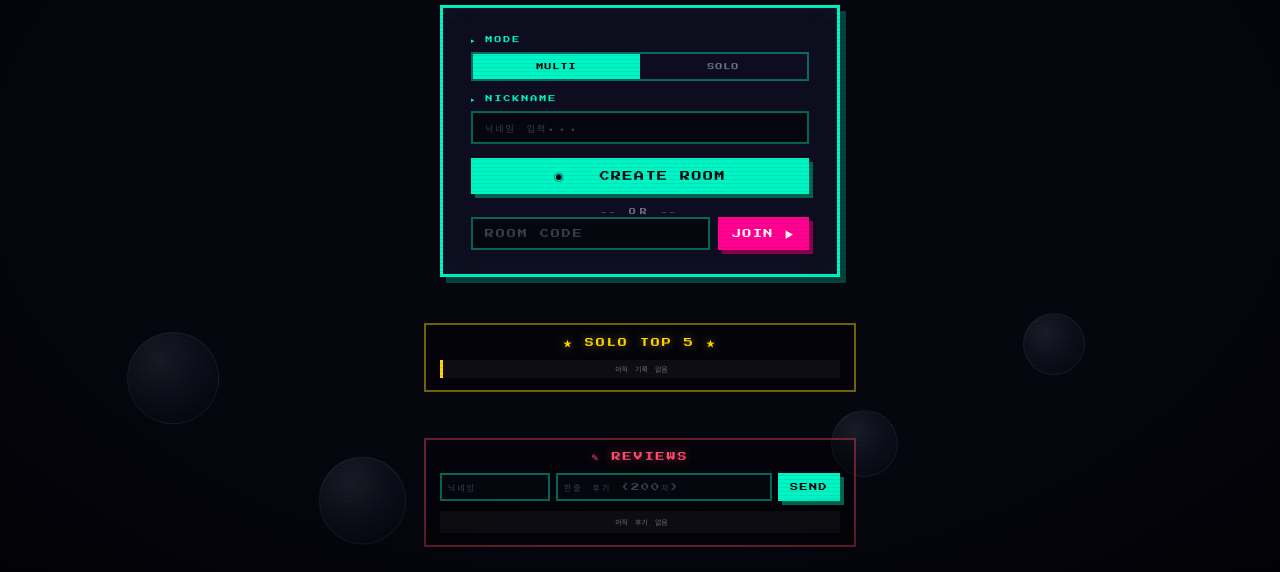
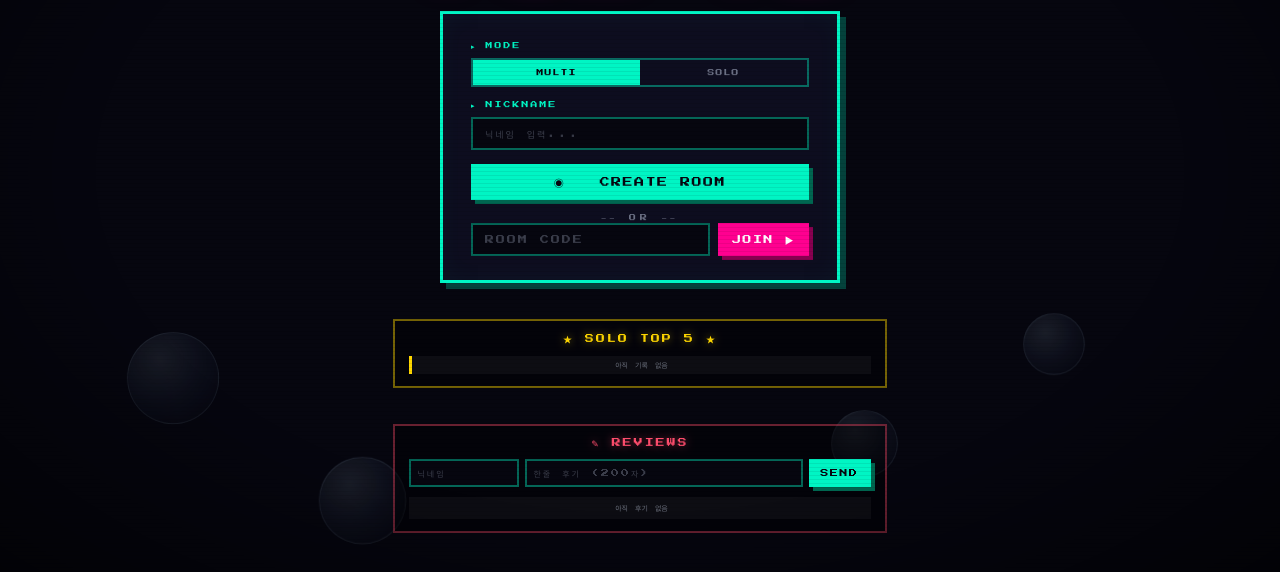
Before and after one commit to ljoohyun93/pok-pok-yi, a website: page public/index.html in a window 1280 px wide. Shown: the part 228-800 px from the top of the page. Drawn offline with nearby package versions, Linux system fonts and the light colour scheme; no server answers.

Commit message:
lobby: scrollable column layout, top-aligned with safe-area padding (fixes title clip + review cutoff)

```diff
--- a/public/style.css
+++ b/public/style.css
@@ -67,7 +67,17 @@ html, body {
 /* ─────────────────────────────────────────
    LOBBY
 ───────────────────────────────────────── */
-#s-lobby { flex-direction: column; }
+#s-lobby {
+  flex-direction: column;
+  align-items: center;
+  justify-content: flex-start;
+  overflow-y: auto;
+  -webkit-overflow-scrolling: touch;
+  padding-top: max(env(safe-area-inset-top), 30px);
+  padding-bottom: max(env(safe-area-inset-bottom), 30px);
+  gap: 16px;
+}
+#s-lobby > * { flex-shrink: 0; }
 
 .deco-bubbles {
   position: absolute; inset: 0; pointer-events: none; z-index: 0;
@@ -88,7 +98,10 @@ html, body {
 
 .lobby-wrap {
   position: relative; z-index: 1;
-  display: flex; flex-direction: column; align-items: center; gap: 32px;
+  display: flex; flex-direction: column; align-items: center; gap: 22px;
+  width: 100%;
+  max-width: 560px;
+  padding: 12px;
 }
 
 /* Logo */
```
